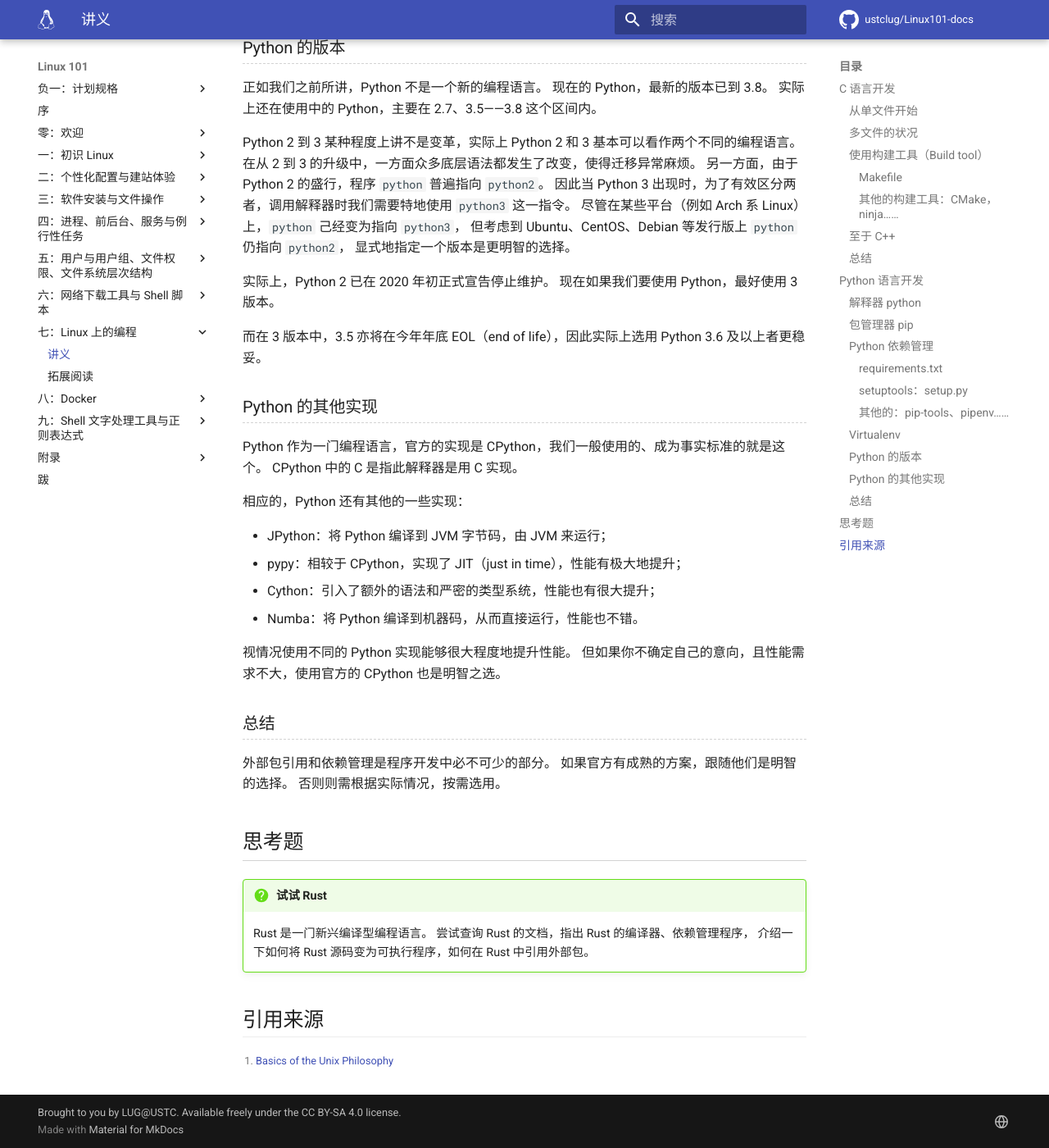
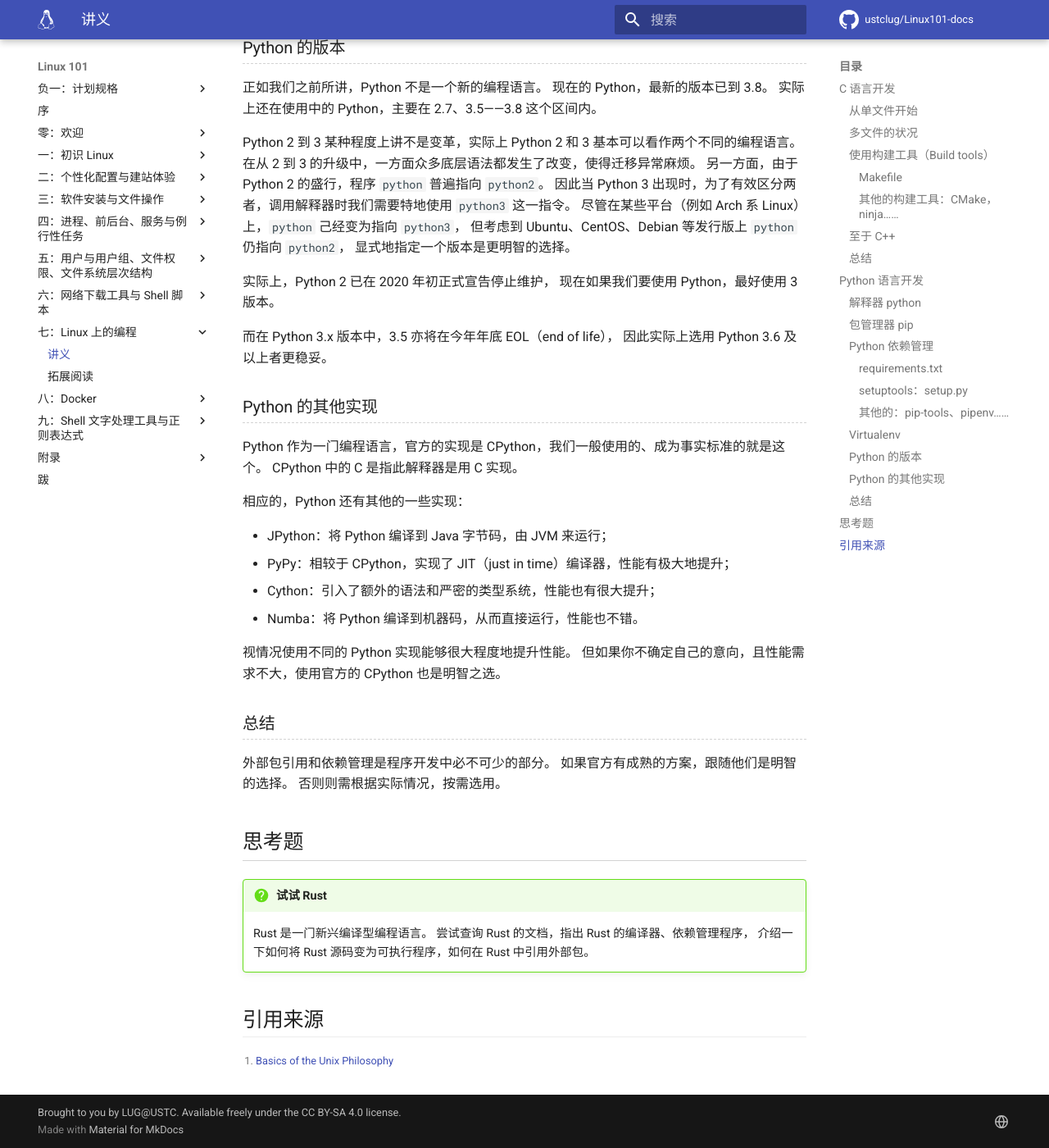
Before and after one commit to ustclug/Linux101-docs, an MkDocs documentation site: the page built from docs/Ch07/index.md, in a window 1280 px wide and 1400 px high, scrolled down 9452 px. Shown: the whole window at 82% size. Built offline with MkDocs 1.6.1 and Material for MkDocs 9.7.7, drawn with Linux system fonts in a browser that asks for light colours; comment, search, counter and statistics services are not loaded; some of the changed text lies outside the part shown.

Commit message:
Ch07: Fix typo and heading IDs

````diff
--- a/docs/Ch07/index.md
+++ b/docs/Ch07/index.md
@@ -179,7 +179,7 @@
 
     在这一过程中，文件经历了如下变化：`main.c` 到 `main.i` 到 `main.s` 到 `main.o` 到 `main`。
 
-### 使用构建工具（Build tool） {#c-build-tool}
+### 使用构建工具（Build tools） {#c-build-tools}
 
 上述方法在源文件较少时是比较方便的，但当我们面对的是数以千计万计的源文件（同样的，在工作或科研中这也是常见状况），我们将面临以下困难：
 
@@ -226,7 +226,7 @@
 
 ```make
 main.o: main.c print.h
-    gcc main.c -c  # 一定要用 Tab 缩进而不是 4 个 / 2 个空格——这是历史遗留问题。
+	gcc main.c -c  # 一定要用 Tab 缩进而不是 4 个 / 2 个空格——这是历史遗留问题。
 ```
 
 以上内容表示如果要获得 `main.o` 这个目标，则会执行 `gcc main.c -c` 这个指令。
@@ -242,13 +242,13 @@
 在项目较大时这能明显节省构建所需的时间，同时也能解决一些由于编译链接顺序造成的问题。
 相较与输入一大串指令，单个的 `make [target]` 甚至是仅仅 `make`，也更加优雅和方便。
 
-#### 其他的构建工具：CMake，ninja…… {#c-build-tool-other}
+#### 其他的构建工具：CMake，ninja…… {#c-build-tools-other}
 
 一个更大的工程可能有上万、上十万份源文件，如果一一写进 Makefile，那依然会异常痛苦，且几乎不可能维护。
 
 为了更好的构建程序，大家想出了“套娃”的办法：用一个程序来生成构建所需的配置，CMake 则在这一想法下诞生。
 
-CMake 在默认情况下，可以通过 `cmake` 指令生成 Makefile，再进一步进行 `make`。
+CMake 在默认情况下，可以通过 `cmake` 命令生成 Makefile，再进一步进行 `make`。
 
 对于 CMake 的讲解已经超出了本课程的讲解范围。
 CMake 作为一个足够成熟、也足够陈旧的工具，既有历史遗留问题，也有新时代下的新思路。
@@ -446,20 +446,21 @@
 但考虑到 Ubuntu、CentOS、Debian 等发行版上 `python` 仍指向 `python2`，
 显式地指定一个版本是更明智的选择。
 
-实际上，Python 2 已在 2020 年初正式宣告停止维护。
+实际上，Python 2 已在 2020 年初正式宣告停止维护，
 现在如果我们要使用 Python，最好使用 3 版本。
 
-而在 3 版本中，3.5 亦将在今年年底 EOL（end of life），因此实际上选用 Python 3.6 及以上者更稳妥。
+而在 Python 3.x 版本中，3.5 亦将在今年年底 EOL（end of life），
+因此实际上选用 Python 3.6 及以上者更稳妥。
 
-### Python 的其他实现 {#py-impl}
+### Python 的其他实现 {#py-implementations}
 
 Python 作为一门编程语言，官方的实现是 CPython，我们一般使用的、成为事实标准的就是这个。
 CPython 中的 C 是指此解释器是用 C 实现。
 
 相应的，Python 还有其他的一些实现：
 
-- JPython：将 Python 编译到 JVM 字节码，由 JVM 来运行；
-- pypy：相较于 CPython，实现了 JIT（just in time），性能有极大地提升；
+- JPython：将 Python 编译到 Java 字节码，由 JVM 来运行；
+- PyPy：相较于 CPython，实现了 JIT（just in time）编译器，性能有极大地提升；
 - Cython：引入了额外的语法和严密的类型系统，性能也有很大提升；
 - Numba：将 Python 编译到机器码，从而直接运行，性能也不错。
 
--- a/docs/css/extra.css
+++ b/docs/css/extra.css
@@ -2,10 +2,9 @@
 
 .darkred, .darkred-important { color: darkred !important; }
 
+.md-typeset #references, .md-typeset .no-underline { margin-bottom: 0; padding-bottom: 0; border: none; }
 .md-typeset h2 { padding-bottom: 0.2em; border-bottom: 1px solid #d3d3d3; }
-.md-typeset h2.no-underline { margin-bottom: 0; padding-bottom: 0; border: none; }
 .md-typeset h3 { padding-bottom: 0.2em; border-bottom: 1px dashed #d3d3d3; }
-.md-typeset h3.no-underline { margin-bottom: 0; padding-bottom: 0; border: none; }
 .md-typeset img { display: block; margin-left: auto; margin-right: auto; }
 .md-typeset img.inline { display: inline-block; }
 .md-typeset .img-border { border: 1px solid black; }
--- a/docs/css/extra.scss
+++ b/docs/css/extra.scss
@@ -10,26 +10,20 @@
 }
 
 .md-typeset {
+	#references, .no-underline {
+		margin-bottom: 0;
+		padding-bottom: 0;
+		border: none;
+	}
+
 	h2 {
 		padding-bottom: 0.2em;
 		border-bottom: 1px solid #d3d3d3;
-
-		&.no-underline {
-			margin-bottom: 0;
-			padding-bottom: 0;
-			border: none;
-		}
 	}
 
 	h3 {
 		padding-bottom: 0.2em;
 		border-bottom: 1px dashed #d3d3d3;
-
-		&.no-underline {
-			margin-bottom: 0;
-			padding-bottom: 0;
-			border: none;
-		}
 	}
 
 	img {
````
Also changed, not shown: other parts of docs/Ch07/index.md (+4 -4 lines).
